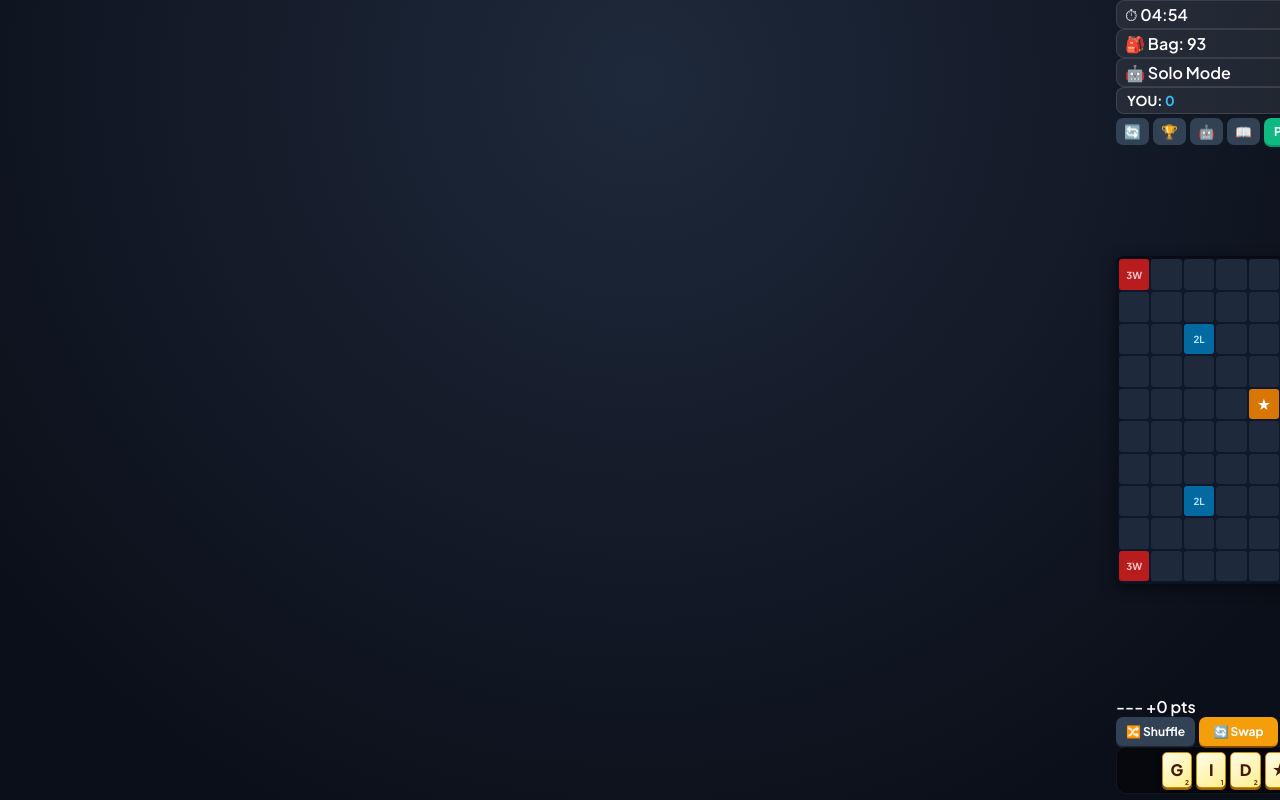
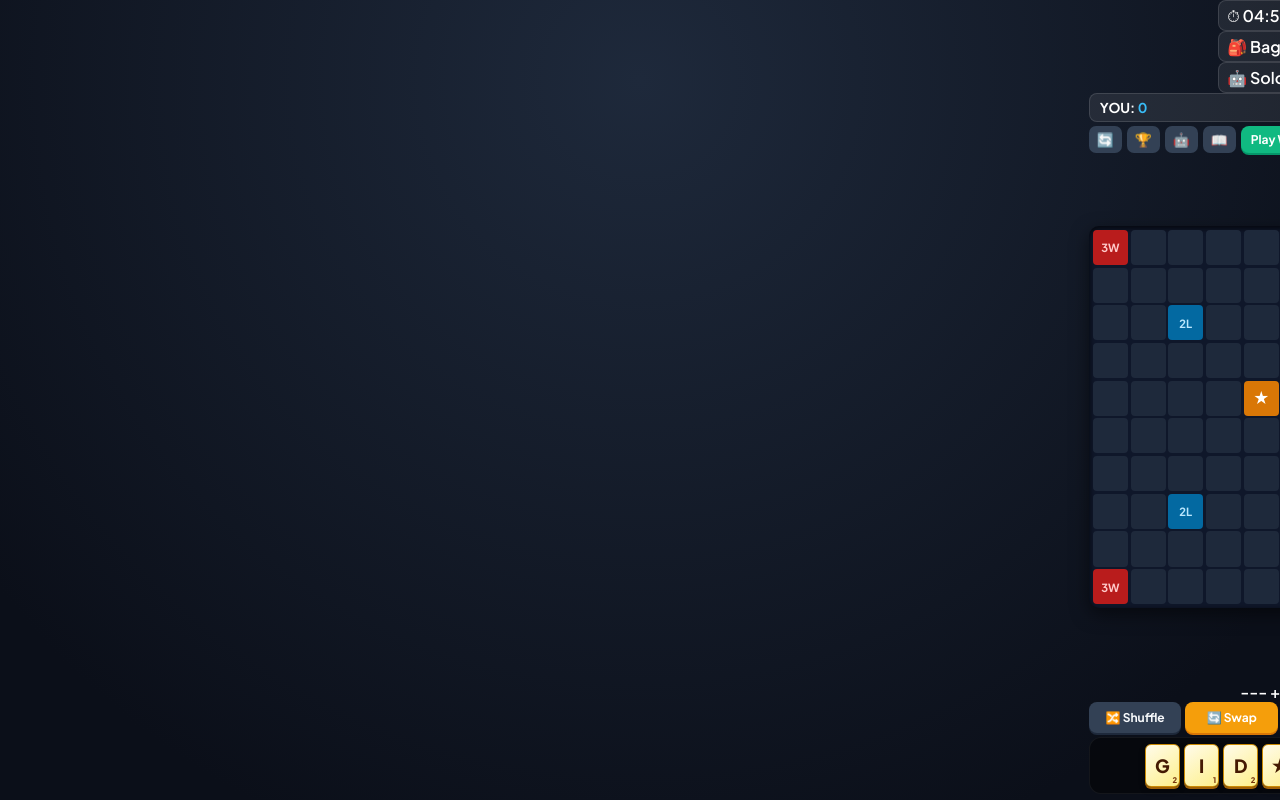
Before and after one commit to bharath2410/crossword-game, a Django app: page / in a window 1280 px wide. Run offline with Django 5.2, Linux system fonts and the light colour scheme.

Commit message:
Center crossword board and clamp layout horizontally

```diff
--- a/game/static/game/css/style.css
+++ b/game/static/game/css/style.css
@@ -1,8 +1,8 @@
 @import url('https://fonts.googleapis.com/css2?family=Plus+Jakarta+Sans:wght@600;700;800&display=swap');
 
 :root {
-  /* Dynamically scaled to ensure full vertical clearance on all mobile screens */
-  --cell-size: min(8.4vw, 3.8vh, 32px);
+  /* Dynamically clamp to whichever dimension is tighter */
+  --cell-size: min(8.6vw, 4.4vh, 36px);
   --bg-main: #0b0f19;
   --panel-bg: #151d30;
   --board-bg: #1e293b;
@@ -21,6 +21,7 @@
 }
 
 html, body {
+  width: 100%;
   height: 100%;
   height: 100dvh;
   overflow: hidden;
@@ -31,43 +32,46 @@ html, body {
   align-items: center;
 }
 
-/* Full Viewport App Wrapper */
+/* Master App Container - Enforces Center Alignment */
 .game-wrapper {
   width: 100%;
-  max-width: 400px;
+  max-width: 420px;
   height: 100%;
   height: 100dvh;
-  max-height: 100dvh;
+  margin: 0 auto;
   display: flex;
   flex-direction: column;
   justify-content: space-between;
-  padding: env(safe-area-inset-top, 6px) 10px calc(env(safe-area-inset-bottom, 8px) + 6px) 10px;
+  align-items: center;
+  padding: env(safe-area-inset-top, 6px) 12px calc(env(safe-area-inset-bottom, 8px) + 6px) 12px;
 }
 
 /* Header Area */
 .game-header {
+  width: 100%;
   display: flex;
   flex-direction: column;
   gap: 4px;
-  width: 100%;
 }
 
 .top-stats-row {
+  width: 100%;
   display: flex;
   justify-content: space-between;
   align-items: center;
-  font-size: 0.78rem;
+  font-size: 0.8rem;
   font-weight: 700;
 }
 
 .stat-pill {
   background: rgba(255, 255, 255, 0.08);
-  border: 1px solid rgba(255, 255, 255, 0.1);
-  padding: 3px 8px;
+  border: 1px solid rgba(255, 255, 255, 0.12);
+  padding: 4px 8px;
   border-radius: 8px;
 }
 
 .main-header-row {
+  width: 100%;
   display: flex;
   justify-content: space-between;
   align-items: center;
@@ -76,7 +80,7 @@ html, body {
 .score-badge {
   background: rgba(255, 255, 255, 0.08);
   border: 1px solid rgba(255, 255, 255, 0.12);
-  padding: 4px 10px;
+  padding: 5px 10px;
   border-radius: 8px;
   font-size: 0.85rem;
   font-weight: 700;
@@ -85,12 +89,13 @@ html, body {
 
 .header-actions {
   display: flex;
-  gap: 4px;
+  gap: 5px;
   align-items: center;
 }
 
-/* Board Grid */
+/* Board Container & Center Alignment */
 .grid-container {
+  width: 100%;
   display: flex;
   justify-content: center;
   align-items: center;
@@ -101,16 +106,17 @@ html, body {
   display: grid;
   grid-template-columns: repeat(10, var(--cell-size));
   grid-template-rows: repeat(10, var(--cell-size));
-  gap: 2px;
+  gap: 2.5px;
   background: #0f172a;
-  padding: 3px;
-  border-radius: 8px;
-  box-shadow: inset 0 2px 6px rgba(0, 0, 0, 0.8), 0 4px 14px rgba(0,0,0,0.5);
+  padding: 4px;
+  border-radius: 10px;
+  box-shadow: inset 0 2px 6px rgba(0, 0, 0, 0.8), 0 6px 18px rgba(0, 0, 0, 0.5);
+  margin: 0 auto;
 }
 
 .cell {
   background-color: var(--board-bg);
-  border-radius: 3px;
+  border-radius: 4px;
   display: flex;
   align-items: center;
   justify-content: center;
@@ -120,7 +126,7 @@ html, body {
   cursor: pointer;
 }
 
-/* Multiplier Cells */
+/* Multipliers */
 .cell.dl { background: #0369a1; font-size: calc(var(--cell-size) * 0.32); color: #bae6fd; font-weight: 700; }
 .cell.tw { background: #b91c1c; font-size: calc(var(--cell-size) * 0.32); color: #fecaca; font-weight: 700; }
 .cell.center-star { background: #d97706; color: #fff; font-size: calc(var(--cell-size) * 0.45); }
@@ -131,23 +137,16 @@ html, body {
   box-shadow: 0 0 6px rgba(59, 130, 246, 0.7);
 }
 
-@keyframes tilePop {
-  0% { transform: scale(0.6); opacity: 0; }
-  80% { transform: scale(1.1); }
-  100% { transform: scale(1); opacity: 1; }
-}
-
 .cell.occupied {
   background: var(--tile-bg);
   color: var(--text-dark);
   border: 1px solid var(--tile-border);
   box-shadow: 0 2px 0 #a16207;
-  animation: tilePop 0.18s cubic-bezier(0.175, 0.885, 0.32, 1.275) forwards;
 }
 
 .cell .point-subscript, .rack-tile .point-subscript {
   position: absolute;
-  bottom: 1px;
+  bottom: 1.5px;
   right: 2px;
   font-size: calc(var(--cell-size) * 0.22);
   font-weight: 800;
@@ -155,17 +154,18 @@ html, body {
   color: #78350f;
 }
 
-/* Control Buttons */
+/* Controls Grid */
 .controls {
+  width: 100%;
   display: grid;
   grid-template-columns: repeat(4, 1fr);
   gap: 4px;
-  width: 100%;
+  margin-bottom: 4px;
 }
 
 .btn {
-  padding: 7px 2px;
-  border-radius: 7px;
+  padding: 8px 2px;
+  border-radius: 8px;
   border: none;
   font-weight: 700;
   font-size: 0.75rem;
@@ -173,6 +173,7 @@ html, body {
   display: flex;
   align-items: center;
   justify-content: center;
+  text-align: center;
 }
 
 .btn:active { transform: translateY(1px); }
@@ -184,18 +185,19 @@ html, body {
 
 /* Letter Rack */
 .letter-rack {
+  width: 100%;
   display: flex;
   gap: 4px;
   justify-content: center;
   background: rgba(0, 0, 0, 0.45);
-  padding: 5px;
-  border-radius: 10px;
-  border: 1px solid rgba(255,255,255,0.06);
+  padding: 6px 4px;
+  border-radius: 12px;
+  border: 1px solid rgba(255, 255, 255, 0.06);
 }
 
 .rack-tile {
   width: var(--cell-size);
-  height: calc(var(--cell-size) * 1.2);
+  height: calc(var(--cell-size) * 1.22);
   background: var(--tile-bg);
   color: var(--text-dark);
   display: flex;
@@ -203,9 +205,9 @@ html, body {
   justify-content: center;
   font-size: calc(var(--cell-size) * 0.52);
   font-weight: 800;
-  border-radius: 5px;
+  border-radius: 6px;
   border: 1px solid var(--tile-border);
-  box-shadow: 0 2px 0 #a16207, 0 3px 6px rgba(0,0,0,0.3);
+  box-shadow: 0 2px 0 #a16207, 0 3px 6px rgba(0, 0, 0, 0.3);
   cursor: pointer;
   position: relative;
 }
@@ -215,7 +217,7 @@ html, body {
   transform: translateY(-3px);
 }
 
-/* Toast & Modals */
+/* Modals & Toasts */
 .toast {
   position: fixed;
   top: 10px;
@@ -232,7 +234,7 @@ html, body {
 .modal-overlay {
   position: fixed;
   inset: 0;
-  background: rgba(0,0,0,0.7);
+  background: rgba(0, 0, 0, 0.7);
   display: flex;
   align-items: center;
   justify-content: center;
@@ -243,7 +245,7 @@ html, body {
 
 .modal-card {
   background: var(--panel-bg);
-  border: 1px solid rgba(255,255,255,0.1);
+  border: 1px solid rgba(255, 255, 255, 0.1);
   border-radius: 14px;
   width: 100%;
   max-width: 340px;
--- a/game/templates/game/index.html
+++ b/game/templates/game/index.html
@@ -12,7 +12,7 @@
 
   <title>Crossword Duel</title>
   <link rel="manifest" href="{% static 'game/manifest.json' %}">
-  <link rel="stylesheet" href="{% static 'game/css/style.css' %}?v=7">
+  <link rel="stylesheet" href="{% static 'game/css/style.css' %}?v=8">
 </head>
 <body>
 
```
